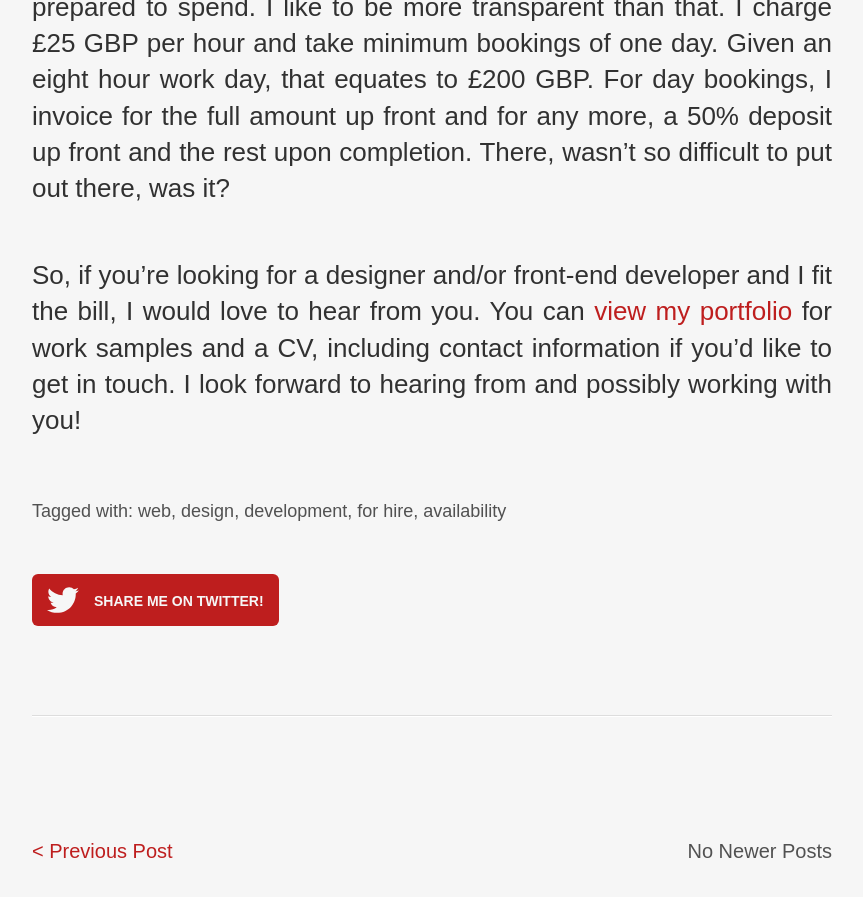
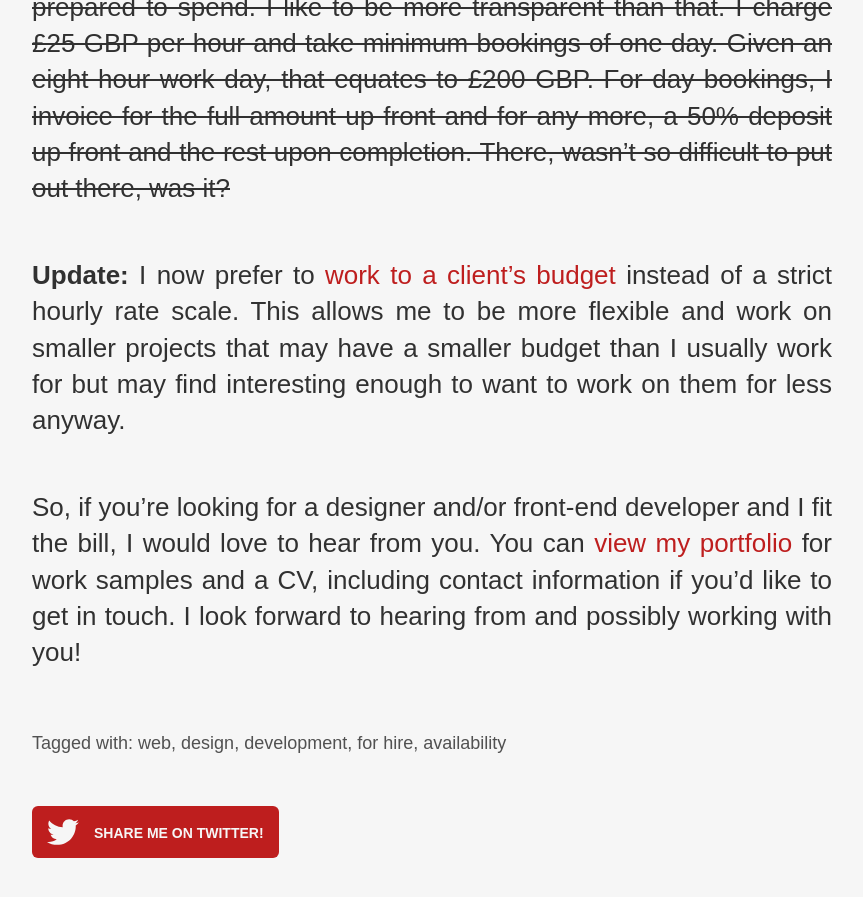
Before and after one commit to davemcnally/davemcnally.github.io, a Jekyll site: the page built from _posts/2014-07-21-for-hire.md, in a window 1280 px wide and 900 px high, scrolled down 2402 px. Shown: the top 897 px of the window, without its empty margins (208-1071 px from the left). Built offline with Jekyll 4.4.1, drawn with Linux system fonts in a browser that asks for light colours; Markdown is read by kramdown in place of the engine named in the settings.

Commit message:
Post update.

```diff
--- a/_posts/2014-07-21-for-hire.md
+++ b/_posts/2014-07-21-for-hire.md
@@ -13,6 +13,8 @@ My typical projects are small and run from just a week to about a month. I’m n
 
 For the work itself, there’s a pretty even split between design and front-end development. I like doing both; bonus points for them being on the same project. In terms of development, I’m more than happy in HTML & CSS. I know enough JS to get by but I’m no expert. I love Sass. I prefer Grunt to manage by builds, GitHub for managing source control and Jekyll for powering simple sites. I have experience with several CMS and E-commerce platforms. On the design side, I have plenty of experience with the Adobe Creative Suite and more recently, have been using Sketch almost exclusively. Almost — most of you may know I’m quite the fan of subtle details and textures that just aren’t possible in Sketch yet so I still jump into Photoshop to create those, even for just importing back into Sketch. Flat design is mostly just lazy. I little depth goes a long way!
 
-And now to break the unspoken rule of the web... telling people my rates! I know it seems to be taboo within the community to let people know what you charge, instead asking clients how much they're prepared to spend. I like to be more transparent than that. I charge £25 GBP per hour and take minimum bookings of one day. Given an eight hour work day, that equates to £200 GBP. For day bookings, I invoice for the full amount up front and for any more, a 50% deposit up front and the rest upon completion. There, wasn’t so difficult to put out there, was it?
+<span class="strike">And now to break the unspoken rule of the web... telling people my rates! I know it seems to be taboo within the community to let people know what you charge, instead asking clients how much they're prepared to spend. I like to be more transparent than that. I charge £25 GBP per hour and take minimum bookings of one day. Given an eight hour work day, that equates to £200 GBP. For day bookings, I invoice for the full amount up front and for any more, a 50% deposit up front and the rest upon completion. There, wasn’t so difficult to put out there, was it?</span>
+
+**Update:** I now prefer to [work to a client’s budget]({{ site.url }}/by-budget/) instead of a strict hourly rate scale. This allows me to be more flexible and work on smaller projects that may have a smaller budget than I usually work for but may find interesting enough to want to work on them for less anyway.
 
 So, if you’re looking for a designer and/or front-end developer and I fit the bill, I would love to hear from you. You can [view my portfolio](http://dave.mn "View My Portfolio") for work samples and a CV, including contact information if you’d like to get in touch. I look forward to hearing from and possibly working with you!
```
